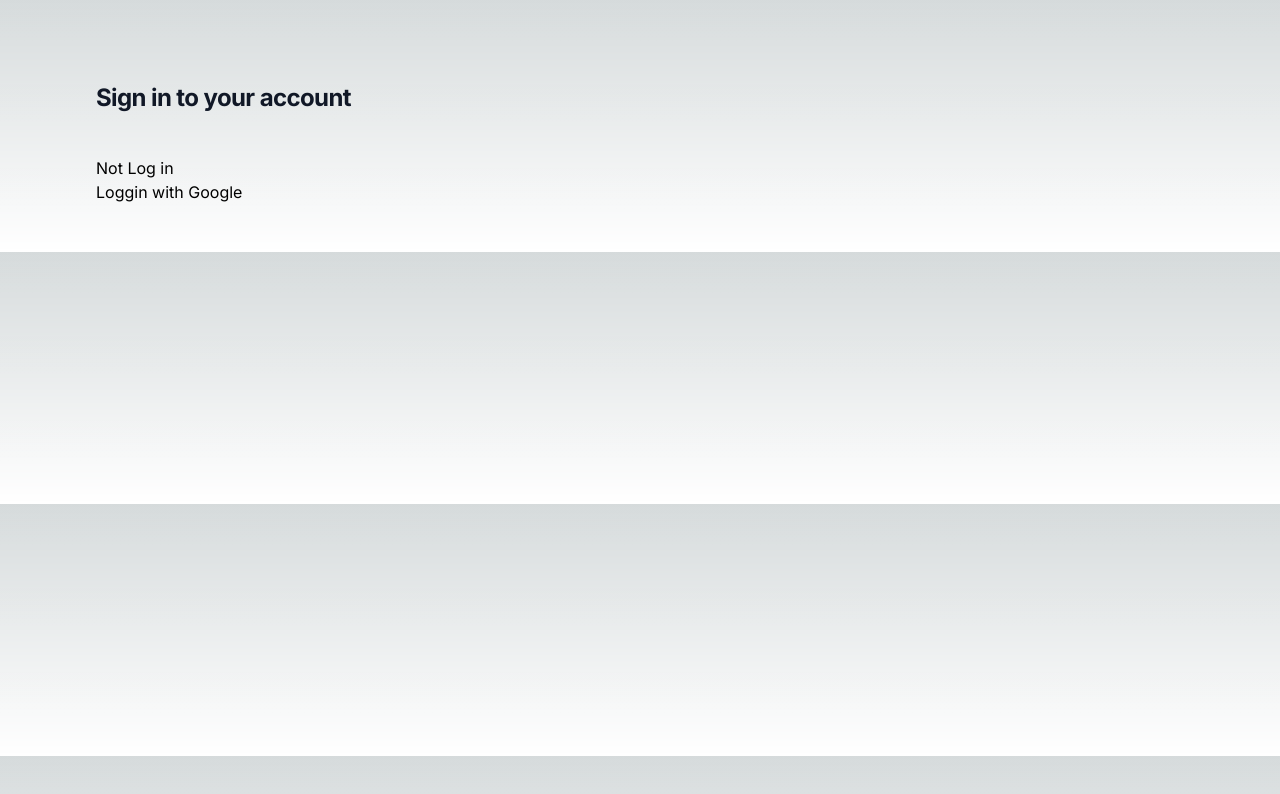
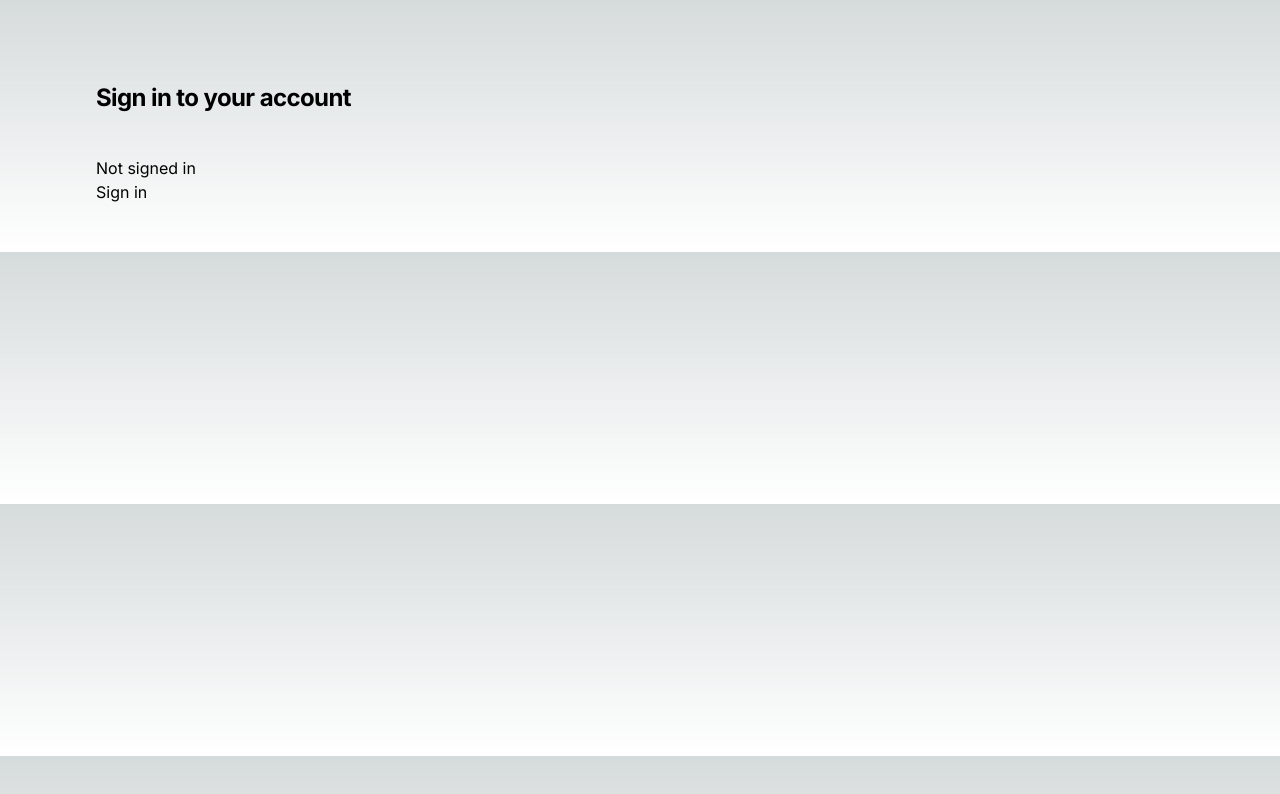
Before and after one commit to Abauchot/campu-quest, a Next.js app: page /login in a window 1280 px wide. Shown: the top 794 px of the page. Built offline with nearby package versions, Linux system fonts and the light colour scheme; no server answers.

Commit message:
log blocked

```diff
--- a/src/app/component/logButton.js
+++ b/src/app/component/logButton.js
@@ -3,20 +3,19 @@ import { signIn, signOut, useSession } from "next-auth/react"
 export default function LogButton() {
 	const { data: session } = useSession()
 
-  if(session) {
-    console.log("session", session)
-
-    rerturn (
+	if (session) {
+		console.log('session', session)
+		return (
 			<>
-        Log in as {session.user.email} <br />
-        <button onClick={() => signOut()}> Logout</button>
+				Signed in as {session.user.email} <br />
+				<button onClick={() => signOut()}>Sign out</button>
 			</>
 		)
 	}
 	return (
 		<>
-      Not Log in <br />
-      <button onClick={() => signIn("google")}>Loggin with Google</button>
+			Not signed in <br />
+			<button onClick={() => signIn()}>Sign in</button>
 		</>
 	)
 }
--- a/src/app/login/page.js
+++ b/src/app/login/page.js
@@ -2,7 +2,7 @@
 import { useSession, SessionProvider } from 'next-auth/react';
 import LogButton from '../component/logButton';
 
-export default function Example() {
+export default function log() {
 	return (
 		<SessionProvider>
 			<LoginPage />
@@ -18,7 +18,7 @@ function LoginPage() {
 			<div className="flex flex-1 flex-col justify-center px-4 py-12 sm:px-6 lg:flex-none lg:px-20 xl:px-24">
 				<div className="mx-auto w-full max-w-sm lg:w-96">
 					<div>
-						<h2 className="mt-8 text-2xl font-bold leading-9 tracking-tight text-gray-900">
+						<h2 className="mt-8 text-2xl font-bold leading-9 tracking-tight text-white-900">
 							Sign in to your account
 						</h2>
 					</div>
--- a/src/pages/api/auth/[...nextauth].js
+++ b/src/pages/api/auth/[...nextauth].js
@@ -8,6 +8,6 @@ export const authOptions = {
 			clientSecret: process.env.GOOGLE_CLIENT_SECRET,
 		}),
 	],
-	secret: process.env.NEXTAUTH_SECRET,
+
 }
 export default NextAuth(authOptions)
```
Also changed, not shown: 1 other file (tests, documents, lock files or other folders). Lines whose indentation alone changed are shown as unchanged.
